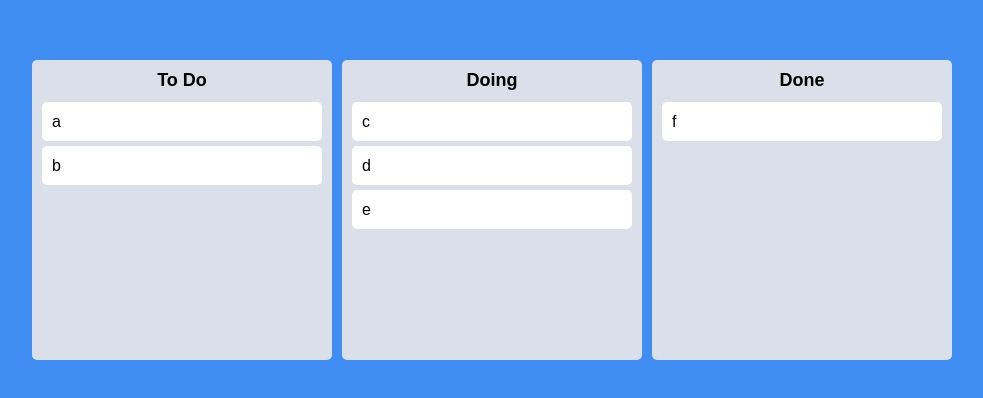
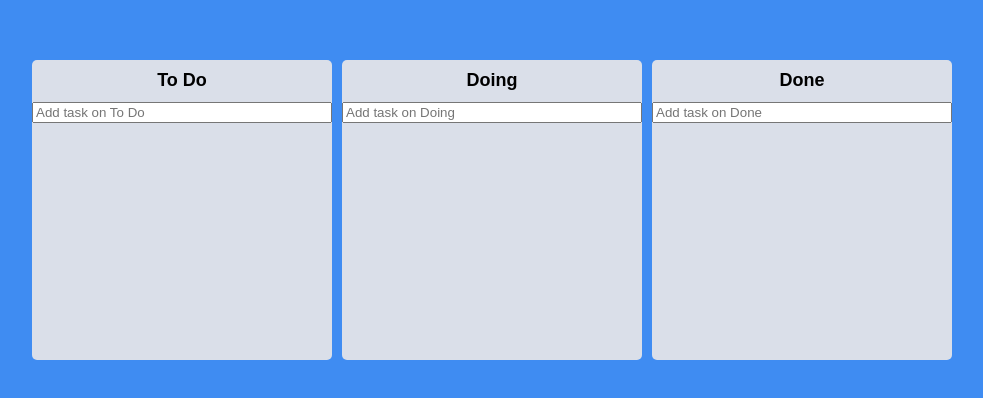
Before and after one commit to min199973/react-masterclass-master, a React (Create React App) app: page / in a window 1280 px wide. Shown: the part 190-588 px from the top of the page, without its empty margins (148-1131 px from the left). Built offline with nearby package versions, Linux system fonts and the light colour scheme.

Commit message:
ReactMaster #7.10 ~ #7.14

```diff
--- a/src/App.tsx
+++ b/src/App.tsx
@@ -26,6 +26,7 @@ function App() {
   const onDragEnd = (info: DropResult) => {
     console.log(info);
     const { destination, draggableId, source } = info;
+    if (!destination) return;
     if (destination?.droppableId === source.droppableId) {
       // same board movement
       setToDos((allBoards) => {
@@ -35,6 +36,20 @@ function App() {
         return {
           ...allBoards,
           [source.droppableId]: boardCopy,
+        };
+      });
+    }
+    if (destination.droppableId !== source.droppableId) {
+      //cross board movement
+      setToDos((allBoards) => {
+        const sourceBoard = [...allBoards[source.droppableId]];
+        const destinationBoard = [...allBoards[destination.droppableId]];
+        sourceBoard.splice(source.index, 1);
+        destinationBoard.splice(destination?.index, 0, draggableId);
+        return {
+          ...allBoards,
+          [source.droppableId]: sourceBoard,
+          [destination.droppableId]: destinationBoard,
         };
       });
     }
--- a/src/Components/Board.tsx
+++ b/src/Components/Board.tsx
@@ -1,14 +1,18 @@
 import { Droppable } from "react-beautiful-dnd";
 import DragabbledCard from "./DragabbledCard";
 import styled from "styled-components";
+import { useRef } from "react";
+import { useForm } from "react-hook-form";
+import { ITodo } from "../atoms";
 
 const Wrapper = styled.div`
   width: 300px;
-  padding: 20px 10px;
   padding-top: 10px;
   background-color: ${(props) => props.theme.boardColor};
   border-radius: 5px;
   min-height: 300px;
+  display: flex;
+  flex-direction: column;
 `;
 
 const Title = styled.h1`
@@ -19,22 +23,70 @@ const Title = styled.h1`
 `;
 
 interface IBoardProp {
-  toDos: string[];
+  toDos: ITodo[];
   boardId: string;
 }
 
+interface IAreaProps {
+  isDraggingOver: boolean;
+  draggingFromThisWith: boolean;
+}
+
+interface IForm {
+  toDo: string;
+}
+
+const Area = styled.div<IAreaProps>`
+  background-color: ${(props) =>
+    props.isDraggingOver
+      ? "#dfe6e9"
+      : props.draggingFromThisWith
+      ? "#b2bece"
+      : "transparent"};
+  flex-grow: 1;
+  transition: background-color 0.3s ease-in-out;
+  padding: 20px;
+`;
+const Form = styled.form`
+  width: 100%;
+  input {
+    width: 100%;
+  }
+`;
+
 function Board({ toDos, boardId }: IBoardProp) {
+  const { register, setValue, handleSubmit } = useForm<IForm>();
+  const onValid = ({ toDo }: IForm) => {
+    setValue("toDo", "");
+  };
   return (
     <Wrapper>
       <Title>{boardId}</Title>
+      <Form onSubmit={handleSubmit(onValid)}>
+        <input
+          {...register("toDo", { required: true })}
+          type="text"
+          placeholder={`Add task on ${boardId}`}
+        />
+      </Form>
       <Droppable droppableId={boardId}>
-        {(magic) => (
-          <div ref={magic.innerRef} {...magic.droppableProps}>
+        {(magic, info) => (
+          <Area
+            isDraggingOver={info.isDraggingOver}
+            draggingFromThisWith={Boolean(info.draggingFromThisWith)}
+            ref={magic.innerRef}
+            {...magic.droppableProps}
+          >
             {toDos.map((toDo, index) => (
-              <DragabbledCard key={toDo} index={index} toDo={toDo} />
+              <DragabbledCard
+                key={toDo.id}
+                index={index}
+                toDoId={toDo.id}
+                toDoText={toDo.text}
+              />
             ))}
             {magic.placeholder}
-          </div>
+          </Area>
         )}
       </Droppable>
     </Wrapper>
--- a/src/Components/DragabbledCard.tsx
+++ b/src/Components/DragabbledCard.tsx
@@ -3,28 +3,33 @@ import { Draggable } from "react-beautiful-dnd";
 import styled from "styled-components";
 
 interface IDragabbledCardProps {
-  toDo: string;
+  toDoId: number;
+  toDoText: string;
   index: number;
 }
 
-const Card = styled.div`
+const Card = styled.div<{ isDragging: boolean }>`
   background-color: ${(props) => props.theme.cardColor};
   border-radius: 5px;
   padding: 10px 10px;
   margin-bottom: 5px;
+  background-color: ${(props) =>
+    props.isDragging ? "#74b9ff" : props.theme.cardColor};
+  box-shadow: ${(props) =>
+    props.isDragging ? "0px 2px 5px rgba(0,0,0,0.05)" : "none"};
 `;
 
-function DragabbledCard({ toDo, index }: IDragabbledCardProps) {
-  console.log(toDo, "has been rendered");
+function DragabbledCard({ toDoId, toDoText, index }: IDragabbledCardProps) {
   return (
-    <Draggable key={toDo} draggableId={toDo} index={index}>
-      {(magic) => (
+    <Draggable draggableId={toDoId + ""} index={index}>
+      {(magic, snapshot) => (
         <Card
+          isDragging={snapshot.isDragging}
           ref={magic.innerRef}
           {...magic.draggableProps}
           {...magic.dragHandleProps}
         >
-          {toDo}
+          {toDoText}
         </Card>
       )}
     </Draggable>
--- a/src/atoms.tsx
+++ b/src/atoms.tsx
@@ -1,14 +1,19 @@
 import { atom } from "recoil";
 
+export interface ITodo {
+  id: number;
+  text: string;
+}
+
 interface IToDoState {
-  [key: string]: string[];
+  [key: string]: ITodo[];
 }
 
 export const toDoState = atom<IToDoState>({
   key: "toDo",
   default: {
-    "To Do": ["a", "b"],
-    Doing: ["c", "d", "e"],
-    Done: ["f"],
+    "To Do": [],
+    Doing: [],
+    Done: [],
   },
 });
```
